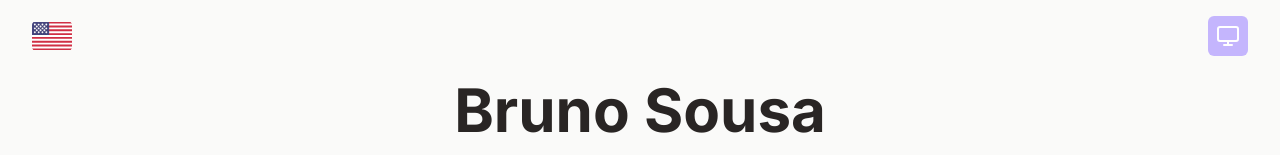
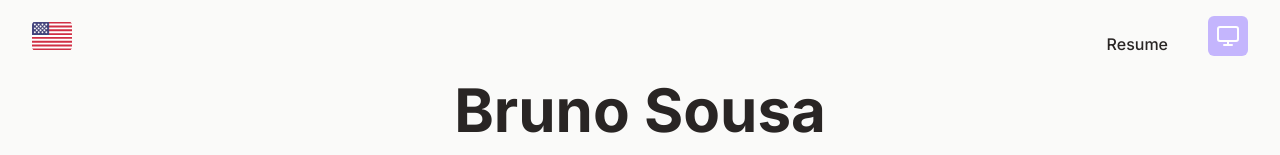
Before and after one commit to brunolpsousa/website, a Next.js app: page / in a window 1280 px wide. Shown: the top 155 px of the page. Built offline with nearby package versions, Linux system fonts and the light colour scheme.

Commit message:
feat: add cv

```diff
--- a/package.json
+++ b/package.json
@@ -1,6 +1,6 @@
 {
   "name": "website",
-  "version": "0.0.7",
+  "version": "0.0.8",
   "scripts": {
     "dev": "next dev",
     "build": "next build",
--- /dev/null
+++ b/pages/curriculum.tsx
@@ -0,0 +1,43 @@
+import Link from 'next/link'
+import { localLang } from '../src/components/localLang'
+
+export default function Curriculum() {
+  const cv_link = () => {
+    return localLang() ? 'https://drive.google.com/file/d/1XU3SmuO14j4ZuXaP1usDowxqArbSXisQ/' : 'https://drive.google.com/file/d/1OkEk3ztGypFpPrNSehem41ENgm5HpaA-/'
+  }
+  return (
+    <div className='flex flex-col items-center justify-center h-screen m-auto'>
+      <iframe
+        id='Curriculum'
+        title='Curriculum'
+        src={cv_link() + 'preview'}
+        height='840'
+        width='660'
+        style={{ maxWidth: '90%' }}
+      />
+      <div className='relative w-full'>
+        <Link href={'/'}>
+          <button
+            id='ReturnButton'
+            type='button'
+            className='text-center absolute left-0 inline-block my-12 px-8 py-3 text-base font-medium rounded-md text-white dark:text-stone-900 bg-gradient-to-r from-green-500 to-green-300 drop-shadow-md hover:stroke-gray-100'
+          >
+            {localLang() ? 'Return' : 'Voltar'}
+          </button>
+        </Link>
+        <button
+          id='Download'
+          type='button'
+          className='text-center absolute right-0 inline-block my-12 px-8 py-3 text-base font-medium rounded-md text-white dark:text-stone-900 bg-gradient-to-r from-green-500 to-green-300 drop-shadow-md hover:stroke-gray-100'
+        >
+          <a
+            href={cv_link() + 'view'}
+            target='_blank'
+          >
+            Download
+          </a>
+        </button>
+      </div>
+    </div>
+  )
+}
--- a/pages/index.tsx
+++ b/pages/index.tsx
@@ -1,10 +1,26 @@
 import Intro from '../src/components/Intro'
 import Timeline from '../src/components/Timeline'
 import Contact from '../src/components/Contact'
+import Link from 'next/link'
+import { localLang } from '../src/components/localLang'
 
 export default function Index() {
+  const Cv = () => {
+    return (
+      <Link href={'/curriculum'}>
+        <button
+          id='ReturnButton'
+          type='button'
+          className='text-center fixed py-4 m-auto right-28 top-4 text-base font-medium rounded-md hover:underline hover:text-blue-600 hover:dark:text-blue-400'
+        >
+          {localLang() ? 'Resume' : 'Currículo'}
+        </button>
+      </Link>
+    )
+  }
   return (
     <>
+      <Cv />
       <Intro />
       <Timeline />
       <Contact />
```
